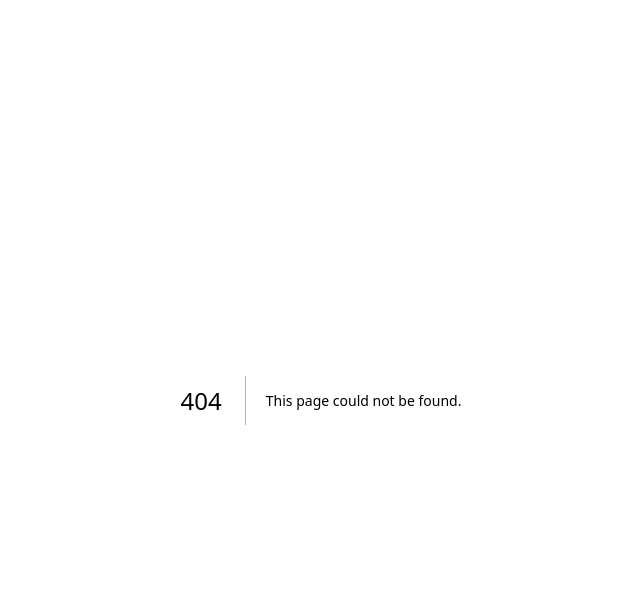
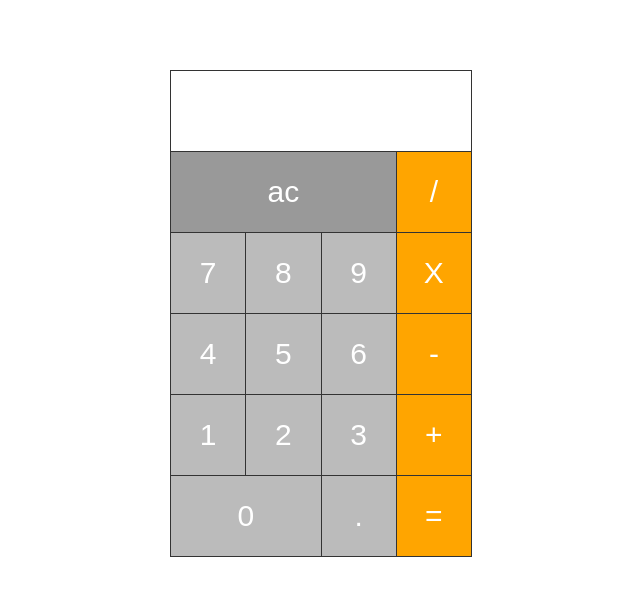
Before and after one commit to nr-baek/MyApps, a Next.js app: page /play in a window 1280 px wide. Before the commit this address had no page. Shown: the top 596 px of the page, without its empty margins (319-959 px from the left). Built offline with nearby package versions, Linux system fonts and the light colour scheme.

Commit message:
스타일 적용

```diff
--- /dev/null
+++ b/components/Calculator/index.tsx
@@ -0,0 +1,30 @@
+import React from "react";
+import styles from "../../styles/Calculator.module.css";
+
+function index() {
+  return (
+    <div className={styles.container}>
+      <input className={styles.input} type="text" />
+      {/* <button className="ac">ac</button> */}
+      <button className={styles.ac}>ac</button>
+      <button className={styles.calc}>/</button>
+      <button className={styles.number}>7</button>
+      <button className={styles.number}>8</button>
+      <button className={styles.number}>9</button>
+      <button className={styles.calc}>X</button>
+      <button className={styles.number}>4</button>
+      <button className={styles.number}>5</button>
+      <button className={styles.number}>6</button>
+      <button className={styles.calc}>-</button>
+      <button className={styles.number}>1</button>
+      <button className={styles.number}>2</button>
+      <button className={styles.number}>3</button>
+      <button className={styles.calc}>+</button>
+      <button className={styles.zero + " " + styles.number}>0</button>
+      <button className={styles.point}>.</button>
+      <button className={styles.calc}>=</button>
+    </div>
+  );
+}
+
+export default index;
--- a/next.config.js
+++ b/next.config.js
@@ -4,7 +4,7 @@ const repository = "https://nr-baek.github.io/Calculator";
 
 const nextConfig = {
   reactStrictMode: true,
-  assetPrefix: !debug ? `/${repository}/` : "", // production 일때 prefix 경로
+  // assetPrefix: !debug ? `/${repository}/` : "", // production 일때 prefix 경로
   trailingSlash: true, // 빌드 시 폴더 구조 그대로 생성하도록
 };
 
--- /dev/null
+++ b/pages/play/index.tsx
@@ -0,0 +1,8 @@
+import React from "react";
+import Calculator from "../../components/Calculator";
+
+function Index() {
+  return <Calculator />;
+}
+
+export default Index;
--- /dev/null
+++ b/styles/Calculator.module.css
@@ -0,0 +1,52 @@
+.container {
+  padding: 1px;
+  border: 1px soild #333;
+  background-color: #333;
+  width: 300px;
+  margin: 70px auto;
+  display: grid;
+  grid-template-columns: repeat(4, 1fr);
+  grid-template-rows: repeat(6, 80px);
+  grid-gap: 1px;
+}
+
+.container button {
+  background-color: #fff;
+  border: 0;
+  color: #fff;
+  font-size: 30px;
+  cursor: pointer;
+}
+
+.container button:hover {
+  background-color: brown;
+}
+
+.input {
+  box-sizing: border-box;
+  background-color: #fff;
+  width: 100%;
+  padding: 0;
+  margin: 0;
+  display: inline-block;
+  grid-column: 1 / 5;
+  border: 0;
+}
+
+.container .ac {
+  background-color: #999;
+  grid-column: 1 / 4;
+}
+
+.container .calc {
+  background-color: orange;
+}
+
+.container .number,
+.container .point {
+  background-color: #bbb;
+}
+
+.container .zero {
+  grid-column: 1 / 3;
+}
```
Also changed, not shown: pages/index.tsx (+3 -12 lines).
